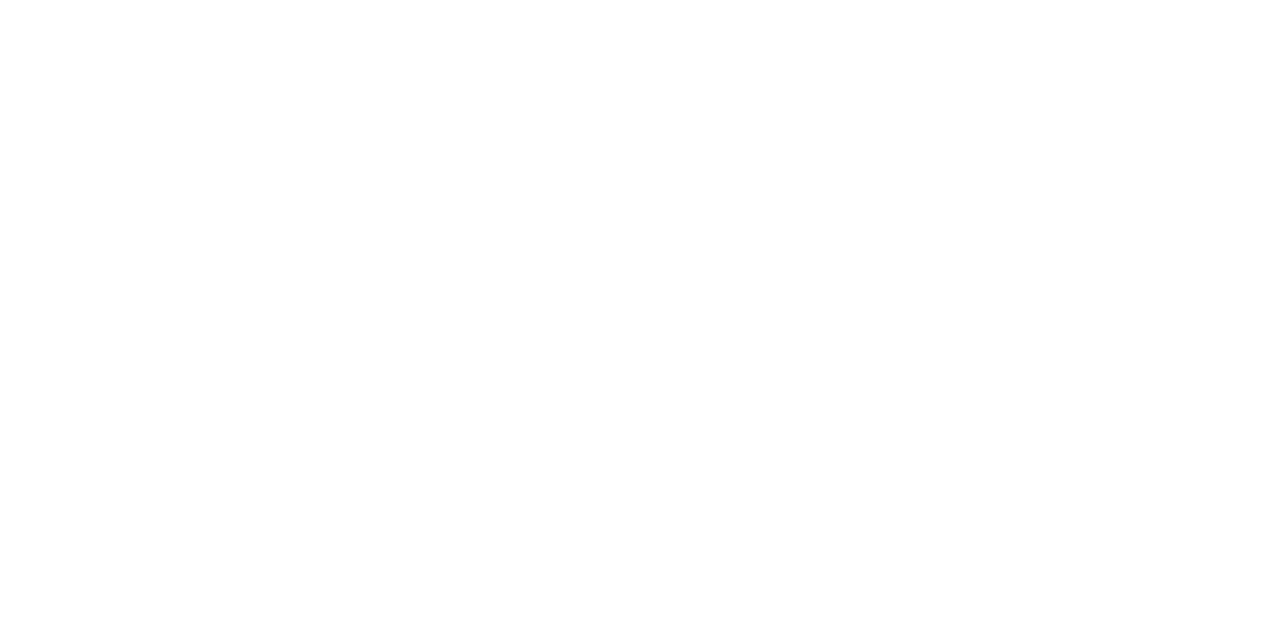
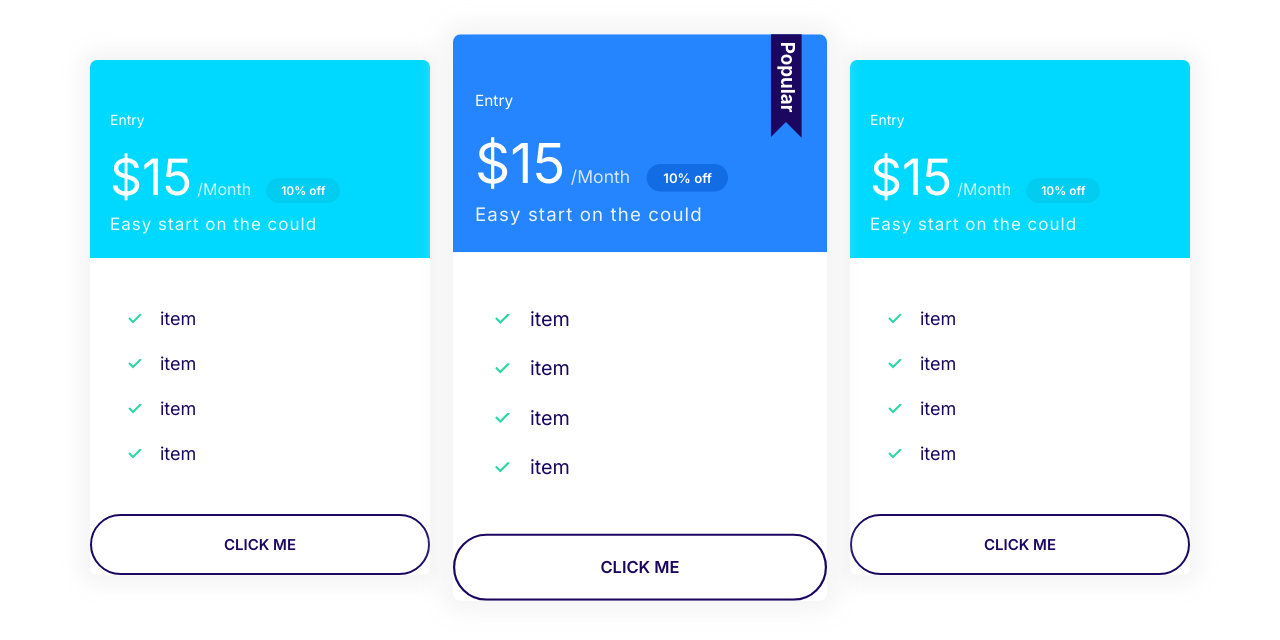
Before and after one commit to MetodyAleksov/Moshify, a plain HTML site: page index.html in a window 1280 px wide. Drawn offline with Linux system fonts and the light colour scheme.

Commit message:
added block-plant component and it's functionality

```diff
--- a/CSS/style.css
+++ b/CSS/style.css
@@ -321,11 +321,17 @@ li {
 .card--secondary .badge--secondary {
   background-color: #02cdf1;
 }
-
+.card--primary .badge--primary {
+  background-color: #126de4;
+}
 /*Plan*/
 
 .plan {
   line-height: 2.5rem;
+  transition: transform 0.15s ease-out;
+}
+.plan:hover {
+  transform: scale(1.05);
 }
 
 .card__header {
@@ -390,6 +396,12 @@ li {
   }
   .plan__description {
     font-size: 1.7rem;
+  }
+  .plan--popular {
+    transform: scale(1.1);
+  }
+  .plan--popular:hover {
+    transform: scale(1.15);
   }
 }
 
@@ -462,6 +474,15 @@ li {
 @media screen and (min-width: 768px) {
   .grid--1x2 {
     grid-template-columns: 1fr 1fr;
+  }
+  .grid--1x3 {
+    grid-template-columns: repeat(1, 1fr);
+  }
+}
+
+@media screen and (min-width: 1028px) {
+  .grid--1x3 {
+    grid-template-columns: repeat(3, 1fr);
   }
 }
 /*Testemonial*/
@@ -710,3 +731,14 @@ li {
     grid-template-columns: repeat(auto-fit, minmax(10rem, 1fr));
   }
 }
+
+/* Plans Block */
+
+.block-plans .grid {
+  gap: 8rem 4rem;
+}
+
+.block-plans .card {
+  max-width: 500px;
+  margin: 0 auto;
+}
--- a/index.html
+++ b/index.html
@@ -15,6 +15,70 @@
     <link rel="stylesheet" href="CSS/style.css" />
   </head>
   <body>
+    <section class="block container block-plans">
+      <div class="grid grid--1x3">
+        <div class="plan">
+          <div class="card card--secondary">
+            <header class="card__header">
+              <h3 class="plan__name">Entry</h3>
+              <span class="span__price">$15</span>
+              <span class="span__billing-cycle">/Month</span>
+              <span class="badge badge--secondary badge--small">10% off</span>
+              <p class="plan__description">Easy start on the could</p>
+            </header>
+            <div class="card__body">
+              <ul class="list list--tick">
+                <li>item</li>
+                <li>item</li>
+                <li>item</li>
+                <li>item</li>
+              </ul>
+            </div>
+            <button class="btn btn--outline btn--block">Click me</button>
+          </div>
+        </div>
+        <div class="plan plan--popular">
+          <div class="card card--primary">
+            <header class="card__header">
+              <h3 class="plan__name">Entry</h3>
+              <span class="span__price">$15</span>
+              <span class="span__billing-cycle">/Month</span>
+              <span class="badge badge--primary badge--small">10% off</span>
+              <p class="plan__description">Easy start on the could</p>
+            </header>
+            <div class="card__body">
+              <ul class="list list--tick">
+                <li>item</li>
+                <li>item</li>
+                <li>item</li>
+                <li>item</li>
+              </ul>
+            </div>
+            <button class="btn btn--outline btn--block">Click me</button>
+          </div>
+        </div>
+        <div class="plan plan">
+          <div class="card card--secondary">
+            <header class="card__header">
+              <h3 class="plan__name">Entry</h3>
+              <span class="span__price">$15</span>
+              <span class="span__billing-cycle">/Month</span>
+              <span class="badge badge--secondary badge--small">10% off</span>
+              <p class="plan__description">Easy start on the could</p>
+            </header>
+            <div class="card__body">
+              <ul class="list list--tick">
+                <li>item</li>
+                <li>item</li>
+                <li>item</li>
+                <li>item</li>
+              </ul>
+            </div>
+            <button class="btn btn--outline btn--block">Click me</button>
+          </div>
+        </div>
+      </div>
+    </section>
     <script src="js/main.js"></script>
   </body>
 </html>
```
Also changed, not shown: components/block-plan.html (added, +64 -0 lines).
